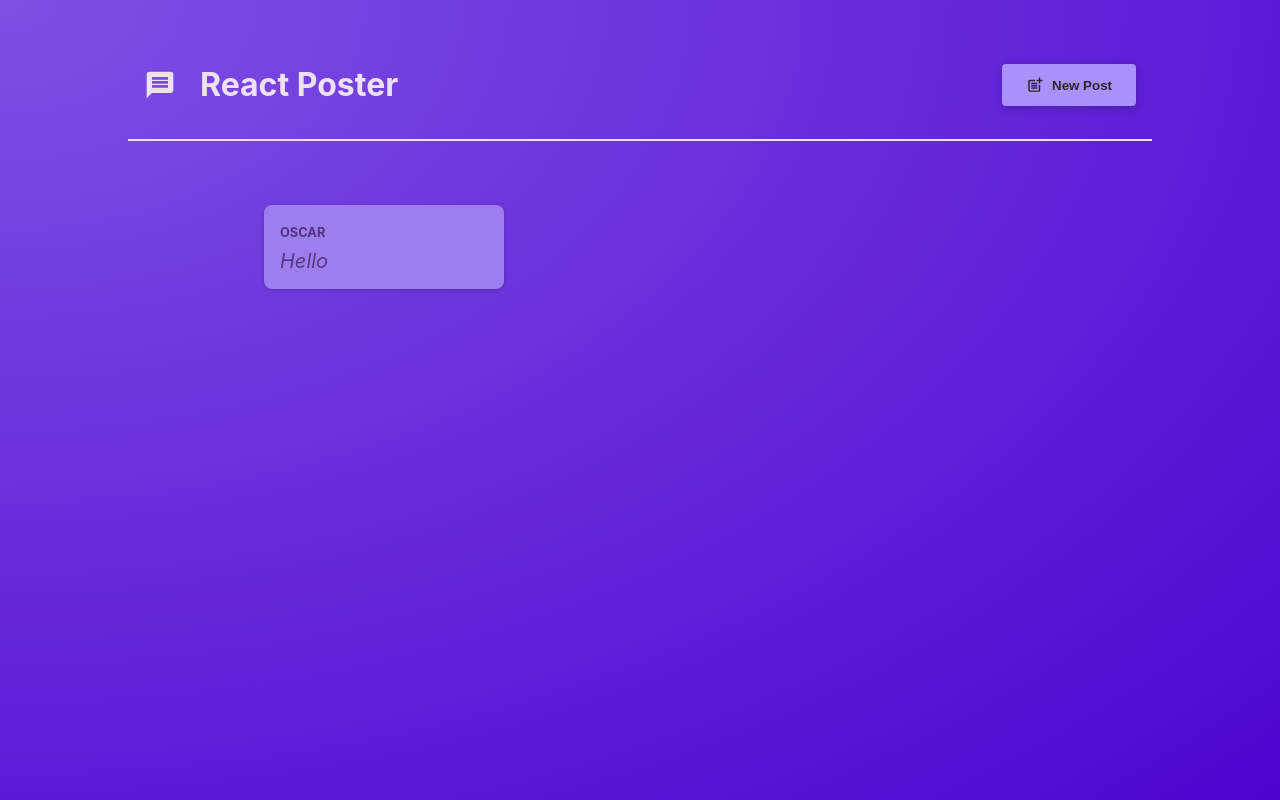
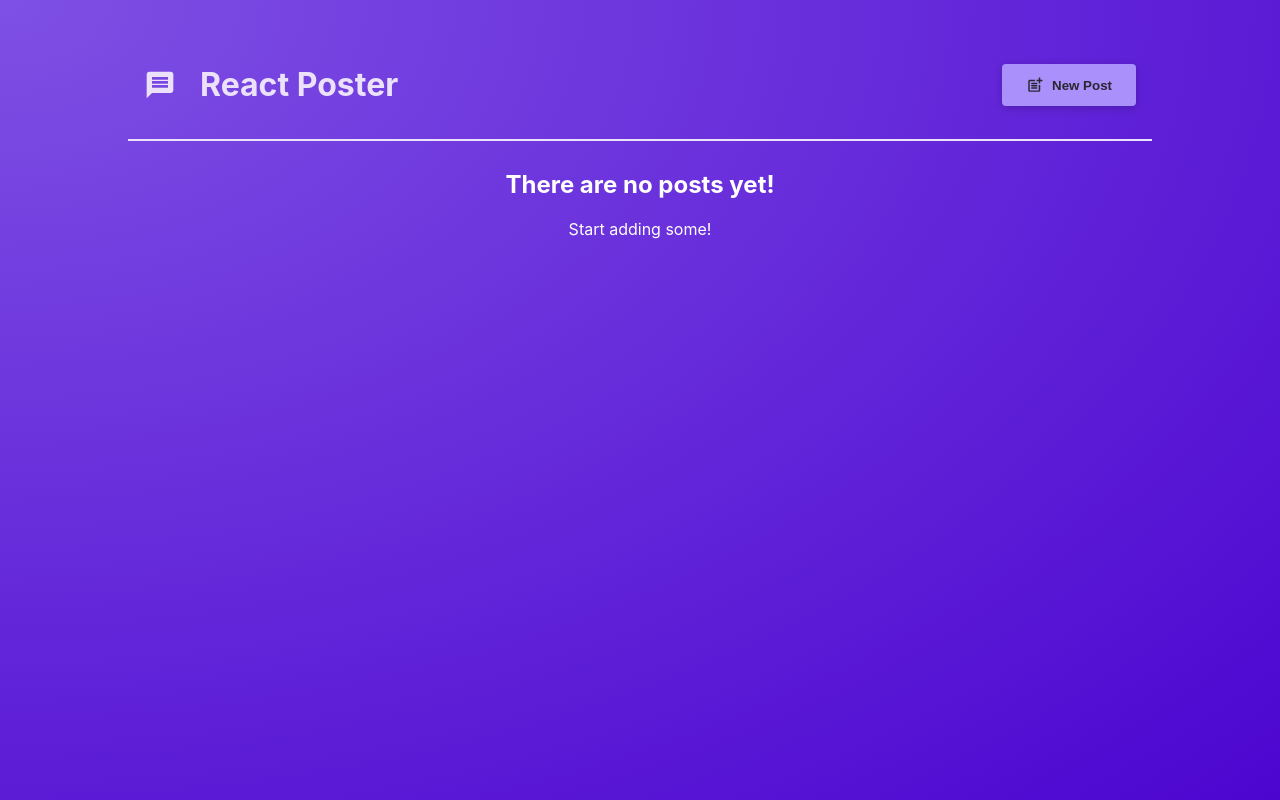
Before and after one commit to oscarg11/practice, a React (Vite) app in the folder next-js/starting-project/: page / in a window 1280 px wide. Built offline with nearby package versions, Linux system fonts and the light colour scheme.

Commit message:
react refresher: updating state and outputting data

```diff
--- a/next-js/starting-project/src/components/NewPost.jsx
+++ b/next-js/starting-project/src/components/NewPost.jsx
@@ -1,7 +1,7 @@
 import { useState } from 'react';
 import classes from './NewPost.module.css';
 
-function NewPost({ onCancel}) {
+function NewPost({ onCancel, onAddPost }) {
     const [enteredBody, setEnteredBody] = useState(''); // Body text state
     const [enteredAuthor, setEnteredAuthor]=useState('');// Author text state
 
@@ -23,6 +23,7 @@
             author: enteredAuthor
         }
         console.log(postData);
+        onAddPost(postData);
         onCancel();
     }
 return (
--- a/next-js/starting-project/src/components/PostsList.jsx
+++ b/next-js/starting-project/src/components/PostsList.jsx
@@ -5,20 +5,31 @@
 import classes from'./PostsList.module.css';
 
 function PostsList({isPosting, onStopPosting}){
+    const [posts, setPosts] = useState([]);
 
+    function addPostHandler(postData){
+        setPosts((prevPosts) => {
+            return [...prevPosts, postData];
+        });
+    }
     return (
     <>
         {isPosting && (
         <Modal onClose={onStopPosting}>
-            <NewPost
-                onCancel={onStopPosting}
-            />
+            <NewPost onCancel={onStopPosting}onAddPost={addPostHandler}/>
         </Modal>
         )}
+        {posts.length > 0 && (
         <ul className={classes.posts}>
-            <Post author="Oscar" body="Hello"/>
-
+            {posts.map((post) => <Post key={post.body} author={post.author} body={post.body}/>)}
         </ul>
+        )}
+        {posts.length === 0 && (
+            <div style={{textAlign: 'center', color: 'white'}}>
+                <h2>There are no posts yet!</h2>
+                <p>Start adding some!</p>
+            </div>
+        )}
     </>
     );
 }
```
